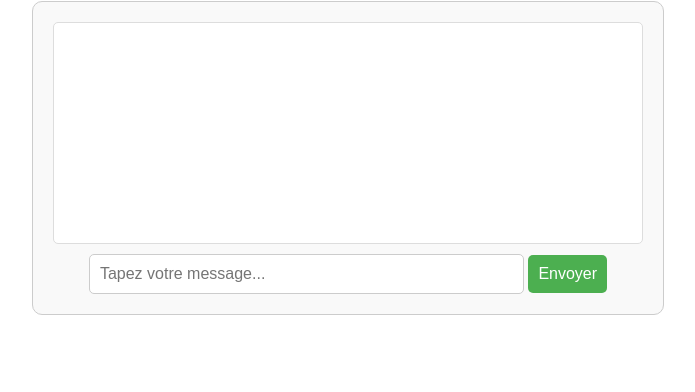
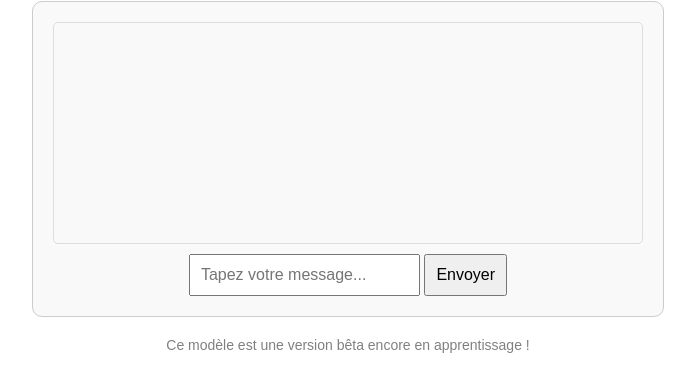
Before and after one commit to lilypermancy/AliasS-bot, a plain HTML site: page index.html in a window 1280 px wide. Shown: the part 294-686 px from the top of the page, without its empty margins (292-987 px from the left). Drawn offline with Linux system fonts and the light colour scheme.

Commit message:
Update index.html

```diff
--- a/index.html
+++ b/index.html
@@ -31,7 +31,6 @@
             border-radius: 5px;
             overflow-y: auto;
             max-height: 300px;
-            background: white;
         }
         .user-message {
             color: black;
@@ -39,24 +38,14 @@
         .bot-message {
             color: green;
         }
-        input {
+        input, button {
             padding: 10px;
             font-size: 16px;
-            width: 70%;
-            border: 1px solid #ccc;
-            border-radius: 5px;
         }
-        button {
-            padding: 10px;
-            font-size: 16px;
-            border: none;
-            background-color: #4CAF50;
-            color: white;
-            cursor: pointer;
-            border-radius: 5px;
-        }
-        button:hover {
-            background-color: #45a049;
+        footer {
+            margin-top: 20px;
+            font-size: 14px;
+            color: gray;
         }
     </style>
 </head>
@@ -70,6 +59,10 @@
         <button onclick="sendMessage()">Envoyer</button>
     </div>
 
+    <footer>
+        <p>Ce modèle est une version bêta encore en apprentissage !</p>
+    </footer>
+
     <script>
         const apiUrl = "https://aliasimona-bot-api.onrender.com/chat";  // Remplace par ton URL si besoin
 
@@ -82,9 +75,6 @@
             const messagesDiv = document.getElementById("messages");
             messagesDiv.innerHTML += `<p class="user-message"><strong>Vous:</strong> ${userInput}</p>`;
 
-            // Effacer immédiatement la barre de saisie
-            userInputField.value = "";
-
             // Envoyer la requête à l'API
             fetch(apiUrl, {
                 method: "POST",
@@ -95,12 +85,9 @@
             })
             .then(response => response.json())
             .then(data => {
-                // Assurer que la réponse est concise
-                let botResponse = data.response;
-                botResponse = botResponse.replace(/^Alia'S:/, "").trim(); // Supprimer un éventuel préfixe
-
                 // Afficher la réponse du bot
-                messagesDiv.innerHTML += `<p class="bot-message"><strong>Alia'S:</strong> ${botResponse}</p>`;
+                messagesDiv.innerHTML += `<p class="bot-message"><strong>Alia'S:</strong> ${data.response}</p>`;
+                userInputField.value = ""; // Effacer le champ après envoi
                 messagesDiv.scrollTop = messagesDiv.scrollHeight; // Faire défiler vers le bas
             })
             .catch(error => {
```
